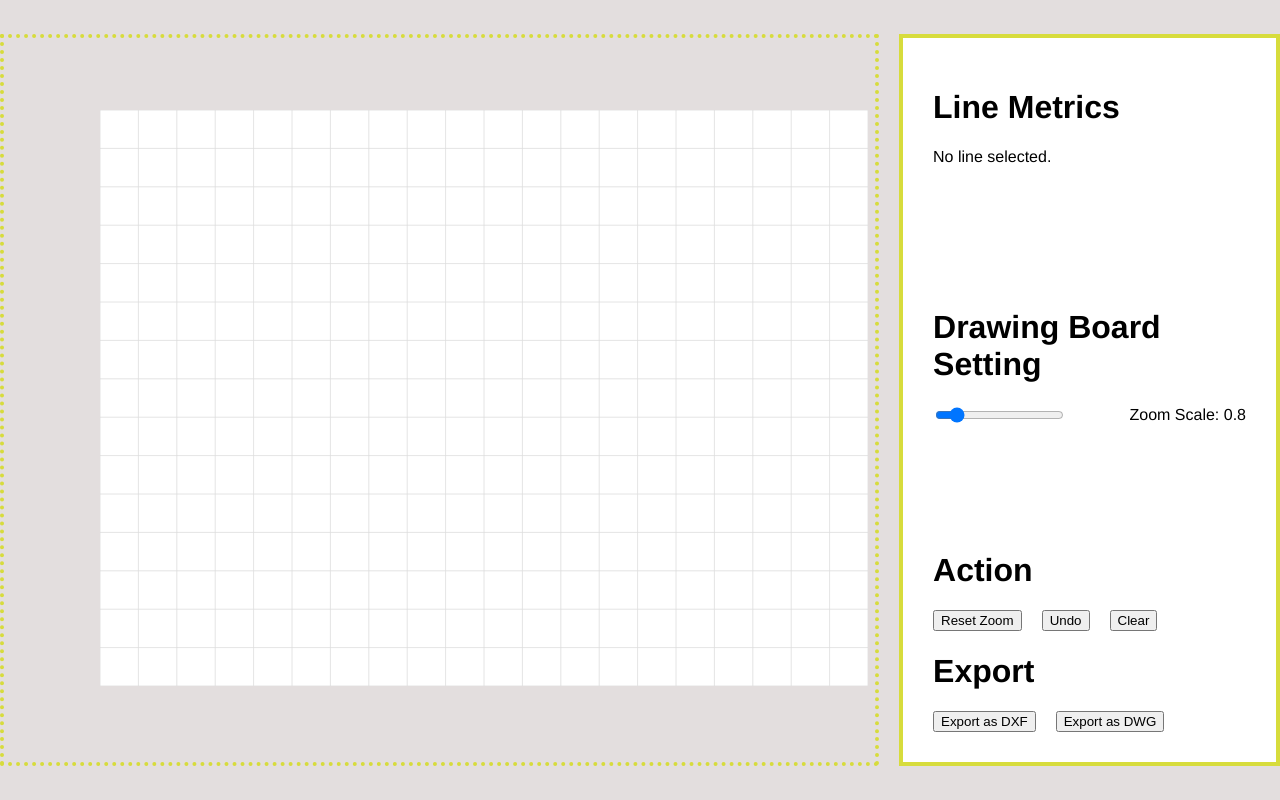
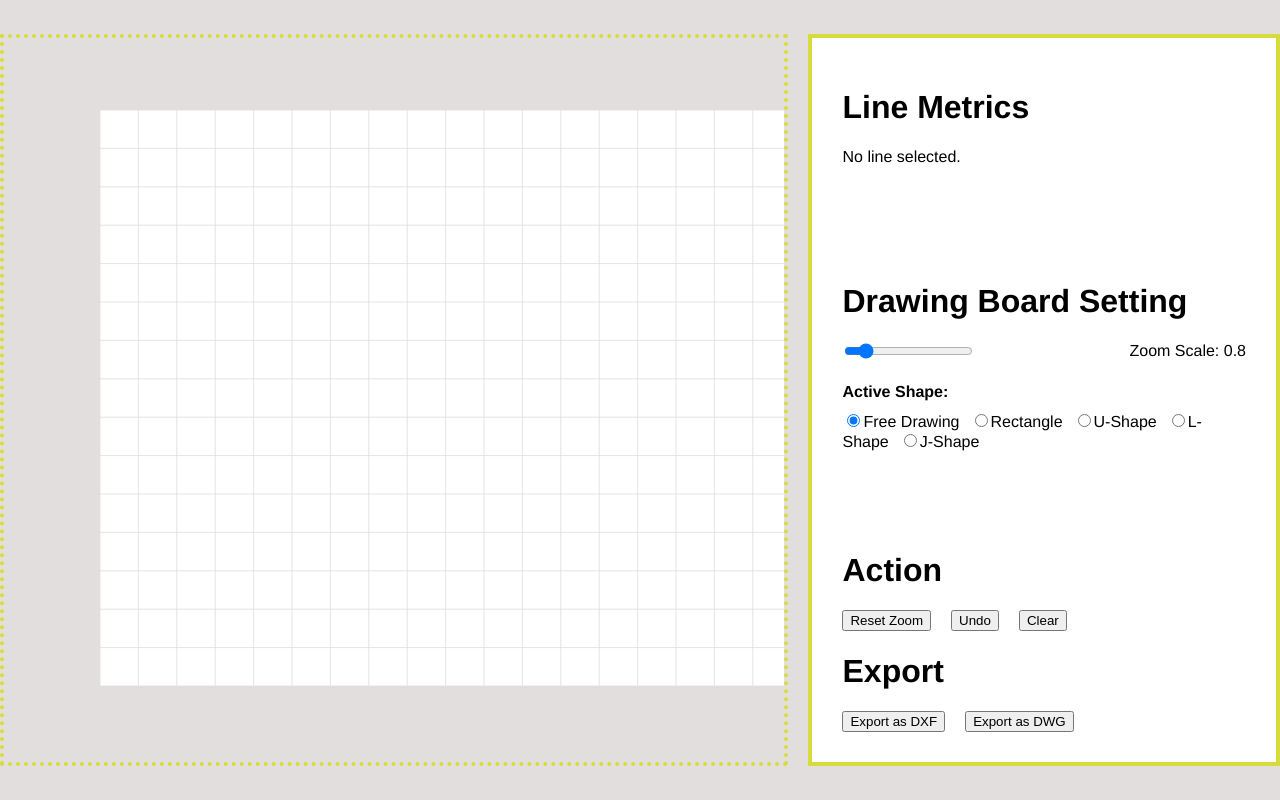
Before and after one commit to ahsan-sabri/React-Canvas, a React (Create React App) app: page / in a window 1280 px wide. Built offline with nearby package versions, Linux system fonts and the light colour scheme.

Commit message:
master #comment built in shapes

```diff
--- a/src/components/SvgCanvas.js
+++ b/src/components/SvgCanvas.js
@@ -1,9 +1,11 @@
 import React, { useState, useRef } from 'react';
 import { saveAs } from 'file-saver';
 import { convertSvgToDxf, convertSvgToDwg } from '../utils/canvas';
+import { getShapePoints } from '../utils/shapes';
 
 function PolygonDrawer() {
   const svgRef = useRef(null);
+  const [activeShape, setActiveShape] = useState('freeDrawing');
   const [points, setPoints] = useState([]);
   const [lines, setLines] = useState([]);
   const [currentPoint, setCurrentPoint] = useState(null);
@@ -35,6 +37,17 @@ function PolygonDrawer() {
     return newLine;
   }
 
+  const drawReadyShape = (value) => {
+
+    const shapePoints = getShapePoints(value, PIXEL_PER_INCH)
+
+    // set points
+    setPoints(shapePoints)
+    // draw lines
+    updateLinesAfterPointsUpdate(shapePoints)
+
+  }
+
   const getNewCoordinateOnLineLengthChange = (index, newLength) => {
 
     // newLength = 120
@@ -59,6 +72,7 @@ function PolygonDrawer() {
       const newLine = drawLineFromPoints(updatedPoints[i], updatedPoints[i + 1], i);
       updatedLines.push(newLine);
     }
+
     // Add line between last and first point for closed polygon
     if (isClosed && updatedPoints.length > 2) {
       const newLine = drawLineFromPoints(updatedPoints[updatedPoints.length - 1], updatedPoints[0], updatedPoints.length - 1);
@@ -68,6 +82,64 @@ function PolygonDrawer() {
     // update lines
     setLines(updatedLines);
     setSelectedLine(lines[selectedLineIndex]);
+  }
+
+  const getSvgPosition = (event) => {
+    const svgRect = event.currentTarget.getBoundingClientRect();
+    const x = (event.clientX - svgRect.left) / zoomLevel;
+    const y = (event.clientY - svgRect.top) / zoomLevel;
+
+    return { x, y }
+  }
+
+  // Function to add an action to history
+  const addActionToHistory = (action) => {
+    let prevHistory = [...actionHistory]
+    prevHistory.push(action)
+    setActionHistory(prevHistory);
+  };
+
+  // New function to render the grid
+  const renderGrid = () => {
+    const gridLines = [];
+    const gridSpacing = 48; // 12 inches per grid unit, 2 pixels per inch
+
+    // Horizontal lines
+    for (let y = 0; y <= 720; y += gridSpacing) {
+      gridLines.push(
+        <line key={`horizontal-${y}`}
+          className='grid-line'
+          x1={0} y1={y} x2={960} y2={y}
+          stroke="#ddd"
+          strokeWidth={1}
+        />
+      );
+    }
+
+    // Vertical lines
+    for (let x = 0; x <= 960; x += gridSpacing) {
+      gridLines.push(
+        <line key={`vertical-${x}`}
+          className='grid-line'
+          x1={x} y1={0} x2={x} y2={720}
+          stroke="#ddd"
+          strokeWidth={1}
+        />
+      );
+    }
+
+    return gridLines;
+  };
+
+  const handleActiveShapeChange = (value) => {
+    handleClear()
+    setActiveShape(value)
+    if (value === 'freeDrawing') return;
+
+    setIsClosed(true)
+
+    //draw the shape
+    drawReadyShape(value)
   }
 
   const handleLineClick = (index) => {
@@ -276,61 +348,17 @@ function PolygonDrawer() {
   const handleClear = () => {
     setPoints([])
     setLines([])
+    setSelectedLineIndex(null)
+    setSelectedLine(null)
     setActionHistory([])
-    setIsClosed(null)
+    setIsClosed(false)
     setZoomLevel(.8)
+    setActiveShape('freeDrawing')
   }
 
   const handleResetZoom = () => {
     setZoomLevel(.8)
   }
-
-  const getSvgPosition = (event) => {
-    const svgRect = event.currentTarget.getBoundingClientRect();
-    const x = (event.clientX - svgRect.left) / zoomLevel;
-    const y = (event.clientY - svgRect.top) / zoomLevel;
-
-    return { x, y }
-  }
-
-  // Function to add an action to history
-  const addActionToHistory = (action) => {
-    let prevHistory = [...actionHistory]
-    prevHistory.push(action)
-    setActionHistory(prevHistory);
-  };
-
-  // New function to render the grid
-  const renderGrid = () => {
-    const gridLines = [];
-    const gridSpacing = 48; // 12 inches per grid unit, 2 pixels per inch
-
-    // Horizontal lines
-    for (let y = 0; y <= 720; y += gridSpacing) {
-      gridLines.push(
-        <line key={`horizontal-${y}`}
-          className='grid-line'
-          x1={0} y1={y} x2={960} y2={y}
-          stroke="#ddd"
-          strokeWidth={1}
-        />
-      );
-    }
-
-    // Vertical lines
-    for (let x = 0; x <= 960; x += gridSpacing) {
-      gridLines.push(
-        <line key={`vertical-${x}`}
-          className='grid-line'
-          x1={x} y1={0} x2={x} y2={720}
-          stroke="#ddd"
-          strokeWidth={1}
-        />
-      );
-    }
-
-    return gridLines;
-  };
 
   // render shapes and elements
   const renderPoints = () => {
@@ -555,7 +583,7 @@ function PolygonDrawer() {
         >
           <div>
             <h1>Line Metrics</h1>
-            {selectedLine && (
+            {selectedLineIndex && (
               <div style={{ textAlign: 'left' }}>
                 <p style={{ fontWeight: 'bold' }}>Line {selectedLineIndex + 1} is selected</p>
                 <p><span style={{ fontWeight: 'bold' }}>(X1, Y1):</span> {selectedLine.x1 / PIXEL_PER_INCH + ', ' + selectedLine.y1 / PIXEL_PER_INCH}</p>
@@ -618,6 +646,45 @@ function PolygonDrawer() {
               />
               <span>Zoom Scale: {zoomLevel}</span>
             </div>
+            <div>
+              <h4 style={{ marginBottom: '10px' }}>Active Shape: </h4>
+              <input
+                type="radio"
+                value="freeDrawing"
+                checked={activeShape === "freeDrawing"}
+                onChange={(e) => handleActiveShapeChange(e.target.value)}
+              />
+              <span style={{ marginRight: "10px" }}>Free Drawing</span>
+              <input
+                type="radio"
+                value="rectangle"
+                checked={activeShape === "rectangle"}
+                onChange={(e) => handleActiveShapeChange(e.target.value)}
+              />
+              <span style={{ marginRight: "10px" }}>Rectangle</span>
+              <input
+                type="radio"
+                value="ushape"
+                checked={activeShape === "ushape"}
+                onChange={(e) => handleActiveShapeChange(e.target.value)}
+              />
+              <span style={{ marginRight: "10px" }}>U-Shape</span>
+              <input
+                type="radio"
+                value="lshape"
+                checked={activeShape === "lshape"}
+                onChange={(e) => handleActiveShapeChange(e.target.value)}
+              />
+              <span style={{ marginRight: "10px" }}>L-Shape</span>
+              <input
+                type="radio"
+                value="jshape"
+                checked={activeShape === "jshape"}
+                onChange={(e) => handleActiveShapeChange(e.target.value)}
+              />
+              <span>J-Shape</span>
+            </div>
+
           </div>
           {/* button for export  */}
           <div>
--- /dev/null
+++ b/src/utils/shapes.js
@@ -0,0 +1,74 @@
+export const getShapePoints = (value, pixelRatio) => {
+  let points = []
+  switch (value) {
+    case 'rectangle':
+      points = rectangle(pixelRatio)
+      break;
+
+    case 'ushape':
+      points = ushape(pixelRatio)
+      break;
+
+    case 'lshape':
+      points = lshape(pixelRatio)
+      break;
+
+    case 'jshape':
+      points = jshape(pixelRatio)
+      break;
+
+    default:
+      //
+      break;
+  }
+
+  return points
+};
+
+export const rectangle = (pixelRatio) => {
+  const points = [
+    { x: 60 * pixelRatio, y: 48 * pixelRatio },
+    { x: 180 * pixelRatio, y: 48 * pixelRatio },
+    { x: 180 * pixelRatio, y: 132 * pixelRatio },
+    { x: 60 * pixelRatio, y: 132 * pixelRatio }
+  ]
+  return points;
+};
+
+export const ushape = (pixelRatio) => {
+  const points = [
+    { x: 60 * pixelRatio, y: 36 * pixelRatio },
+    { x: 96 * pixelRatio, y: 36 * pixelRatio },
+    { x: 96 * pixelRatio, y: 120 * pixelRatio },
+    { x: 144 * pixelRatio, y: 120 * pixelRatio },
+    { x: 144 * pixelRatio, y: 36 * pixelRatio },
+    { x: 180 * pixelRatio, y: 36 * pixelRatio },
+    { x: 180 * pixelRatio, y: 156 * pixelRatio },
+    { x: 60 * pixelRatio, y: 156 * pixelRatio }
+  ]
+  return points;
+};
+
+export const lshape = (pixelRatio) => {
+  const points = [
+    { x: 60 * pixelRatio, y: 36 * pixelRatio },
+    { x: 96 * pixelRatio, y: 36 * pixelRatio },
+    { x: 96 * pixelRatio, y: 120 * pixelRatio },
+    { x: 168 * pixelRatio, y: 120 * pixelRatio },
+    { x: 168 * pixelRatio, y: 156 * pixelRatio },
+    { x: 60 * pixelRatio, y: 156 * pixelRatio }
+  ]
+  return points;
+};
+
+export const jshape = (pixelRatio) => {
+  const points = [
+    { x: 144 * pixelRatio, y: 36 * pixelRatio },
+    { x: 180 * pixelRatio, y: 36 * pixelRatio },
+    { x: 180 * pixelRatio, y: 156 * pixelRatio },
+    { x: 72 * pixelRatio, y: 156 * pixelRatio },
+    { x: 72 * pixelRatio, y: 120 * pixelRatio },
+    { x: 144 * pixelRatio, y: 120 * pixelRatio }
+  ]
+  return points;
+};
```
